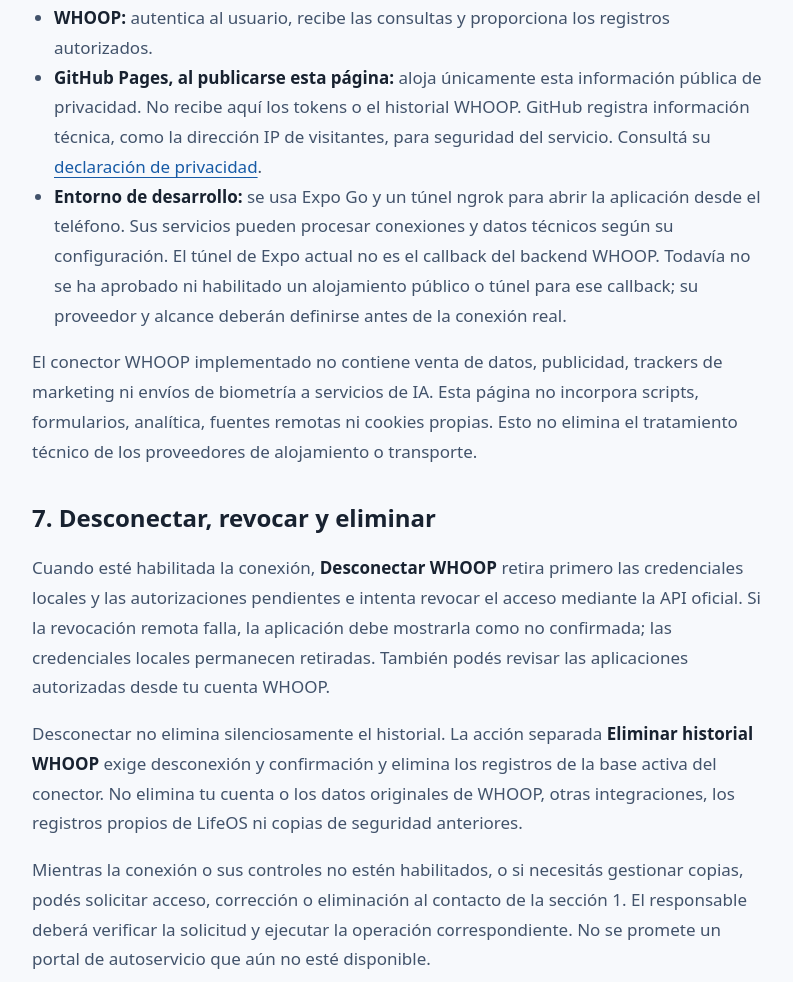
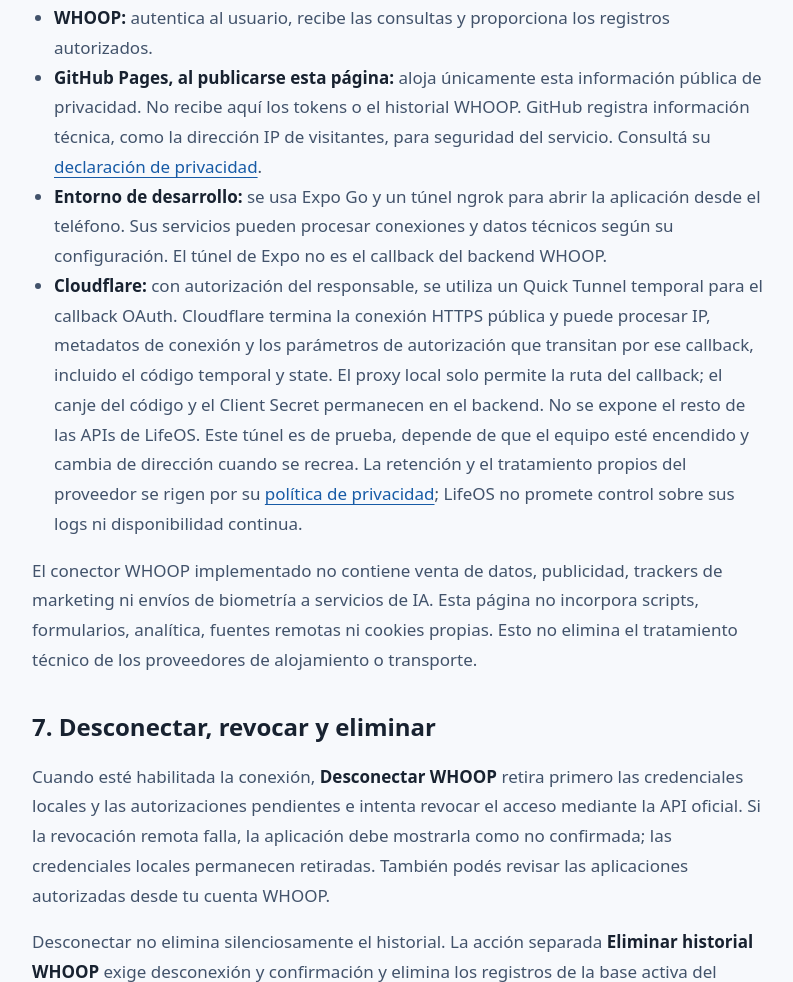
Before and after one commit to enzoyugo/lifeos-privacy, a plain HTML site: page privacy/index.html in a window 1280 px wide. Shown: the part 2644-3626 px from the top of the page, without its empty margins (240-1033 px from the left). Drawn offline with Linux system fonts and the light colour scheme.

Commit message:
Publish reviewed LifeOS privacy policy

```diff
--- a/privacy/index.html
+++ b/privacy/index.html
@@ -51,7 +51,8 @@
 <ul>
 <li><strong>WHOOP:</strong> autentica al usuario, recibe las consultas y proporciona los registros autorizados.</li>
 <li><strong>GitHub Pages, al publicarse esta página:</strong> aloja únicamente esta información pública de privacidad. No recibe aquí los tokens o el historial WHOOP. GitHub registra información técnica, como la dirección IP de visitantes, para seguridad del servicio. Consultá su <a href="https://docs.github.com/en/site-policy/privacy-policies/github-general-privacy-statement" rel="noreferrer">declaración de privacidad</a>.</li>
-<li><strong>Entorno de desarrollo:</strong> se usa Expo Go y un túnel ngrok para abrir la aplicación desde el teléfono. Sus servicios pueden procesar conexiones y datos técnicos según su configuración. El túnel de Expo actual no es el callback del backend WHOOP. Todavía no se ha aprobado ni habilitado un alojamiento público o túnel para ese callback; su proveedor y alcance deberán definirse antes de la conexión real.</li>
+<li><strong>Entorno de desarrollo:</strong> se usa Expo Go y un túnel ngrok para abrir la aplicación desde el teléfono. Sus servicios pueden procesar conexiones y datos técnicos según su configuración. El túnel de Expo no es el callback del backend WHOOP.</li>
+<li><strong>Cloudflare:</strong> con autorización del responsable, se utiliza un Quick Tunnel temporal para el callback OAuth. Cloudflare termina la conexión HTTPS pública y puede procesar IP, metadatos de conexión y los parámetros de autorización que transitan por ese callback, incluido el código temporal y state. El proxy local solo permite la ruta del callback; el canje del código y el Client Secret permanecen en el backend. No se expone el resto de las APIs de LifeOS. Este túnel es de prueba, depende de que el equipo esté encendido y cambia de dirección cuando se recrea. La retención y el tratamiento propios del proveedor se rigen por su <a href="https://www.cloudflare.com/privacypolicy/" rel="noreferrer">política de privacidad</a>; LifeOS no promete control sobre sus logs ni disponibilidad continua.</li>
 </ul>
 <p>El conector WHOOP implementado no contiene venta de datos, publicidad, trackers de marketing ni envíos de biometría a servicios de IA. Esta página no incorpora scripts, formularios, analítica, fuentes remotas ni cookies propias. Esto no elimina el tratamiento técnico de los proveedores de alojamiento o transporte.</p>
 <h2 id="control">7. Desconectar, revocar y eliminar</h2>
```
